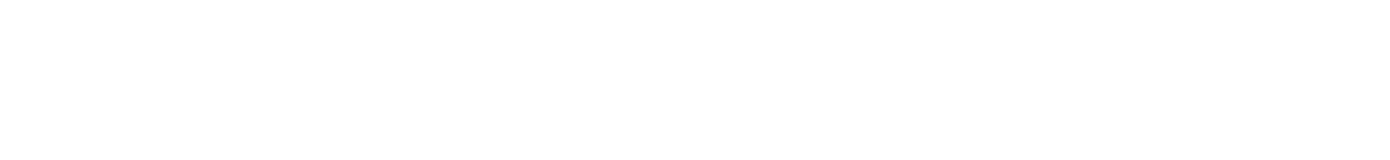
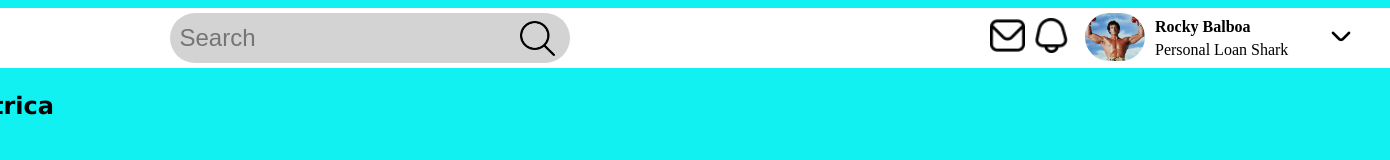
Before and after one commit to bartasd/metrika, a website: page index.html in a window 1280 px wide. Shown: the whole page, 1390 px wide, since content can reach past the window. Drawn offline with Linux system fonts and the light colour scheme.

Commit message:
header done

```diff
--- a/index.html
+++ b/index.html
@@ -4,6 +4,7 @@
         <meta charset="UTF-8">
         <meta name="viewport" content="width=device-width, initial-scale=1.0">
         <title>METRIKA WEB PAGE</title>
+        <link rel="stylesheet" href="./style.css">
         <link rel="shortcut icon" href="./favicon/favicon.ico" type="image/x-icon">
         <link rel="apple-touch-icon" sizes="144x144" href="./favicon/apple-touch-icon.png">
         <link rel="icon" type="image/png" sizes="32x32" href="./favicon/favicon-32x32.png">
@@ -16,6 +17,36 @@
         <meta name="theme-color" content="#ffffff">
     </head>
     <body>
-
+        <header>
+            <section class="l_header_section">
+                <a href="#" style="text-decoration: none;"><div class="logo">
+                    <svg width="60" height="60">
+                        <circle cx="30" cy="30" r="24" fill="rgb(80,69,199)"/>
+                        <circle cx="30" cy="30" r="14" fill="white"/>
+                     </svg>
+                     <p class="site-name">Metrica</p>
+                </div></a>
+                <div class="search_bar">
+                    <a class="src_btn" href="#"><img style="width: 35px;" src="./ico/search.png" alt="search icon"></a>
+                    <input class="search-city" type="text" size="35" placeholder="Search">
+                </div>
+            </section>
+            <section class="r_header_section">
+                <div class="notifications">
+                    <a class="e_mail" href="#"><img style="width: 35px;" src="./ico/envelope.png" alt="email"></a>
+                    <a class="notification" href="#"><img style="width: 35px;" src="./ico/bell.png" alt="notification"></a>
+                </div>
+                <div class="user_menu">
+                    <div class="user">
+                        <img style="width: 60px; float:left; border-radius: 30px;" src="./img/rocky.jpg" alt="user">
+                        <div class="user_info">
+                            <p>Rocky Balboa</p>
+                            <p>Personal Loan Shark</p>
+                        </div>
+                    </div>
+                    <a class="exp_menu" href="#"><img style="margin-left: 5px; margin-top: 5px;" src="./ico/down.png" alt="down-menu"></a>
+                </div>
+            </section>
+        </header>
     </body>
 </html>
--- a/style.css
+++ b/style.css
@@ -0,0 +1,106 @@
+body {
+    background-color: rgb(17, 241, 241);
+}
+
+/* HEADER SELECTORS */
+
+.l_header_section {
+    float: left;
+    width: 680px;
+}
+
+.r_header_section {
+    float: right;
+    width: 400px;
+    margin-top: 5px;
+}
+
+header {
+    background-color: white;
+    width: 1500px;
+    height: 60px;
+    margin-left: calc(50% - 750px);
+}
+
+.logo {
+    height: 60px;
+    width: 150px;
+    margin-left: 20px;
+    display:inline-block
+}
+
+.site-name {
+    float:right;
+    font-family: 'Lucida Sans', 'Lucida Sans Regular', 'Lucida Grande', 'Lucida Sans Unicode', Geneva, Verdana, sans-serif;
+    font-size: 24px;
+    font-weight: bold;
+    margin: 0;
+    margin-top: 20px;
+    margin-right: 6px;
+    color: black;
+}
+
+.search_bar {
+    float: right;
+    background-color: lightgray;
+    height: 50px;
+    width: 400px;
+    margin-top: 5px;
+    margin-bottom: 5px;
+    border-radius: 25px;
+}
+
+.src_btn {
+    float: right;
+    margin-right: 15px;
+    margin-top : 7.5px;
+}
+
+div.search_bar > input {
+    float: left;
+    margin-left: 7.5px;
+    margin-top : 10px;
+    font-size: 24px;
+    width: 320px;
+    border: none;
+    background-color: lightgray;
+}
+
+.notifications {
+    float: left;
+    margin-top: 5px;
+}
+
+a + a {
+    margin-left: 5px;
+}
+
+.user_menu {
+    float:right;
+    width: 280px;
+    margin-right: 25px;
+}
+
+.user {
+    float: left;
+}
+
+.exp_menu {
+    float: right;
+    width: 45px;
+    margin-top: 2.5px;
+}
+
+.user_info{
+    float: right;
+}
+
+div.user_info > p {
+    margin: 0;
+    margin-top: 5px;
+    margin-left: 10px;
+}
+
+div.user_info > p:first-child {
+    font-weight: bold;
+}
```
Also changed, not shown: ico/bell.png (added), ico/down.png (added), ico/envelope.png (added), ico/search.png (added), img/design.jpg (renamed from img/overview.jpg), img/design_analysis.jpg (added), img/rocky.jpg (added), 2 other files.
